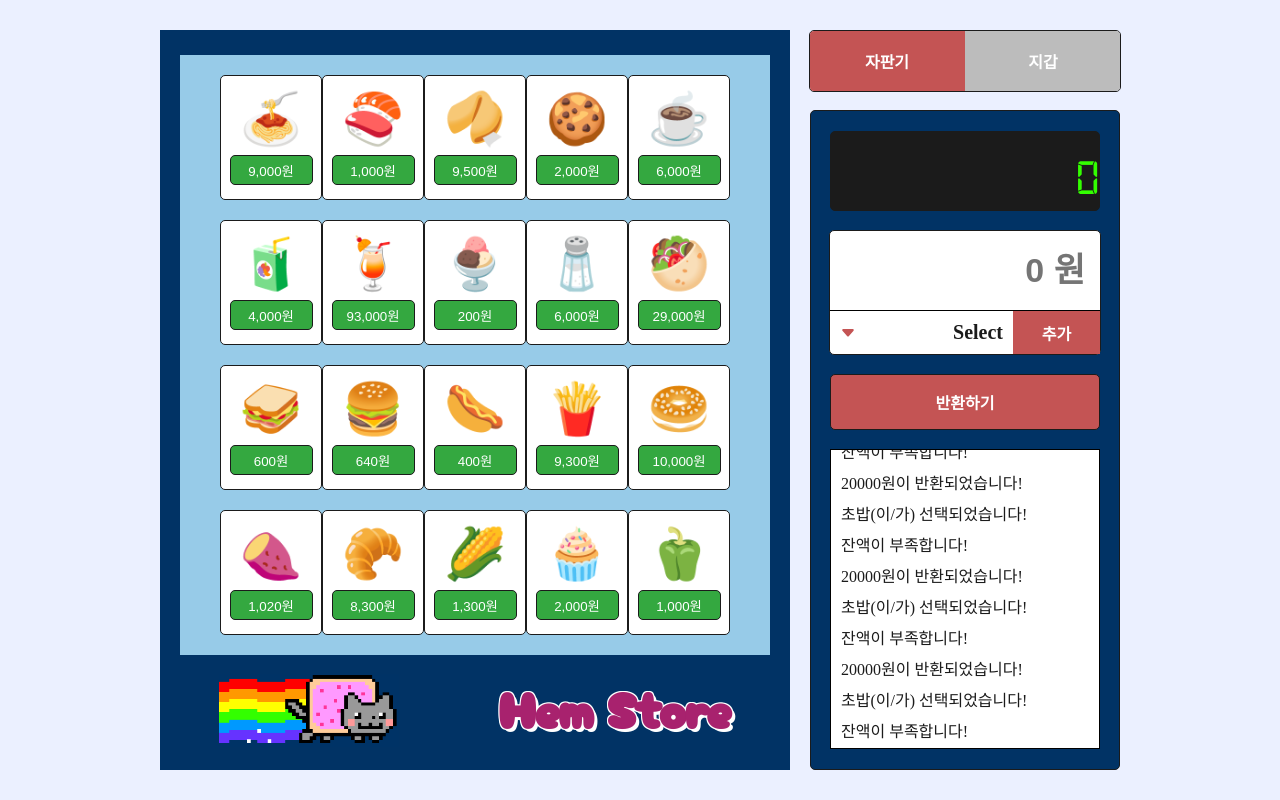
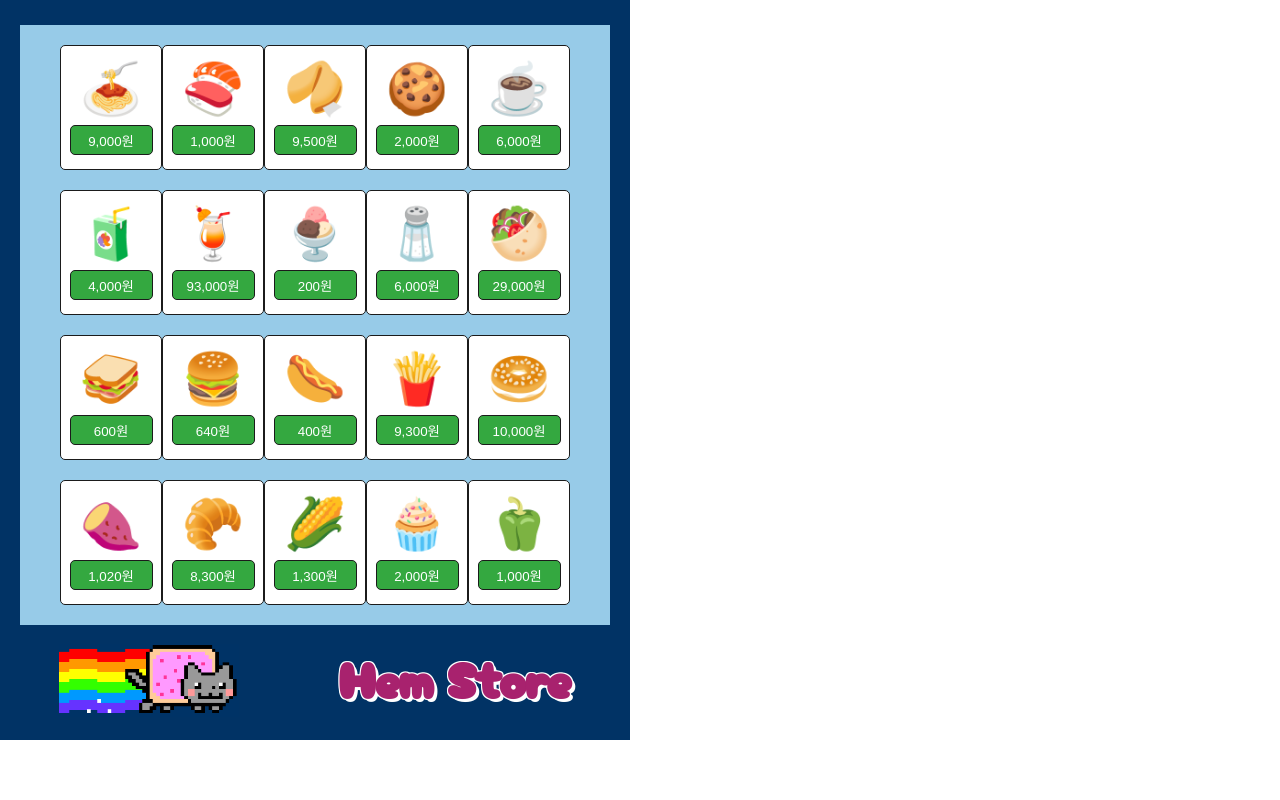
Before and after one commit to codesquad-members-2022/fe-vm, a React (Create React App) app: page / in a window 1280 px wide. Built offline with nearby package versions, Linux system fonts and the light colour scheme.

Commit message:
Remove: 불필요해진 자판기, 지갑 페이지 컴포넌트 삭제
* RouteUrl 각 데이터 별 컴포넌트 변경

Related to: #9

```diff
--- a/src/constants/RouteUrl.js
+++ b/src/constants/RouteUrl.js
@@ -1,5 +1,5 @@
-import VMPage from 'pages/VendingMachine';
-import WalletPage from 'pages/Wallet';
+import VendingMachine from 'components/organisms/VendingMachine';
+import Wallet from 'components/organisms/Wallet';
 
 const BASE_URL = process.env.PUBLIC_URL;
 
@@ -8,13 +8,13 @@ const RouteURL = [
     id: 1,
     name: '자판기',
     path: '/',
-    getElement: props => <VMPage {...props} />,
+    getElement: props => <VendingMachine {...props} />,
   },
   {
     id: 2,
     name: '지갑',
     path: '/wallet',
-    getElement: props => <WalletPage {...props} />,
+    getElement: props => <Wallet {...props} />,
   },
 ];
 
--- a/src/pages/VendingMachine/VMPage.style.js
+++ /dev/null
@@ -1,17 +0,0 @@
-import { Flex } from 'assets/style/common';
-import styled from 'styled-components';
-
-const VMPage = styled.div`
-  ${Flex.center}
-  width: 100vw;
-  height: 100vh;
-  background-color: ${({ theme: { colors } }) => colors.lightBlue};
-`;
-
-const VMPageWrapper = styled.div`
-  ${Flex.centerBetween}
-  width: 960px;
-  background-color: ${({ theme: { colors } }) => colors.lightBlue};
-`;
-
-export { VMPage, VMPageWrapper };
--- a/src/pages/VendingMachine/index.jsx
+++ /dev/null
@@ -1,16 +0,0 @@
-import * as Styled from 'pages/VendingMachine/VMPage.style';
-import VendingMachine from 'components/organisms/VendingMachine';
-import VendingMachineController from 'components/organisms/VendingMachineController';
-
-const VMPage = () => {
-  return (
-    <Styled.VMPage>
-      <Styled.VMPageWrapper>
-        <VendingMachine />
-        <VendingMachineController />
-      </Styled.VMPageWrapper>
-    </Styled.VMPage>
-  );
-};
-
-export default VMPage;
--- a/src/pages/Wallet/WalletPage.style.js
+++ /dev/null
@@ -1,17 +0,0 @@
-import { Flex } from 'assets/style/common';
-import styled from 'styled-components';
-
-const WalletPage = styled.div`
-  ${Flex.center}
-  width: 100vw;
-  height: 100vh;
-  background-color: ${({ theme: { colors } }) => colors.lightBlue};
-`;
-
-const WalletPageWrapper = styled.div`
-  ${Flex.centerBetween}
-  width: 850px;
-  background-color: ${({ theme: { colors } }) => colors.lightBlue};
-`;
-
-export { WalletPage, WalletPageWrapper };
--- a/src/pages/Wallet/index.jsx
+++ /dev/null
@@ -1,16 +0,0 @@
-import Wallet from 'components/organisms/Wallet';
-import * as Styled from 'pages/Wallet/WalletPage.style';
-import VendingMachineController from 'components/organisms/VendingMachineController';
-
-const WalletPage = () => {
-  return (
-    <Styled.WalletPage>
-      <Styled.WalletPageWrapper>
-        <Wallet />
-        <VendingMachineController />
-      </Styled.WalletPageWrapper>
-    </Styled.WalletPage>
-  );
-};
-
-export default WalletPage;
```
Also changed, not shown: 2 other files (tests, documents, lock files or other folders).
